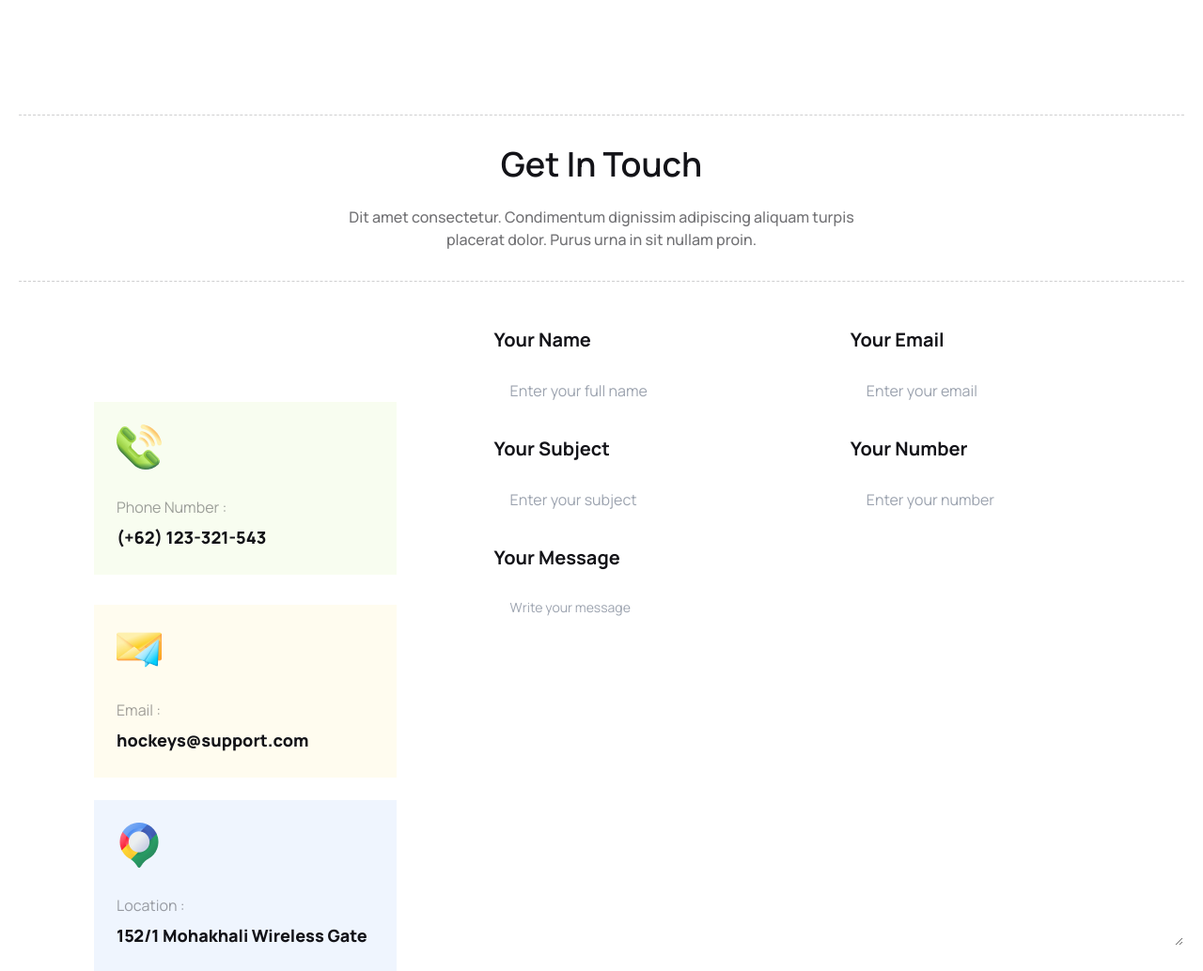
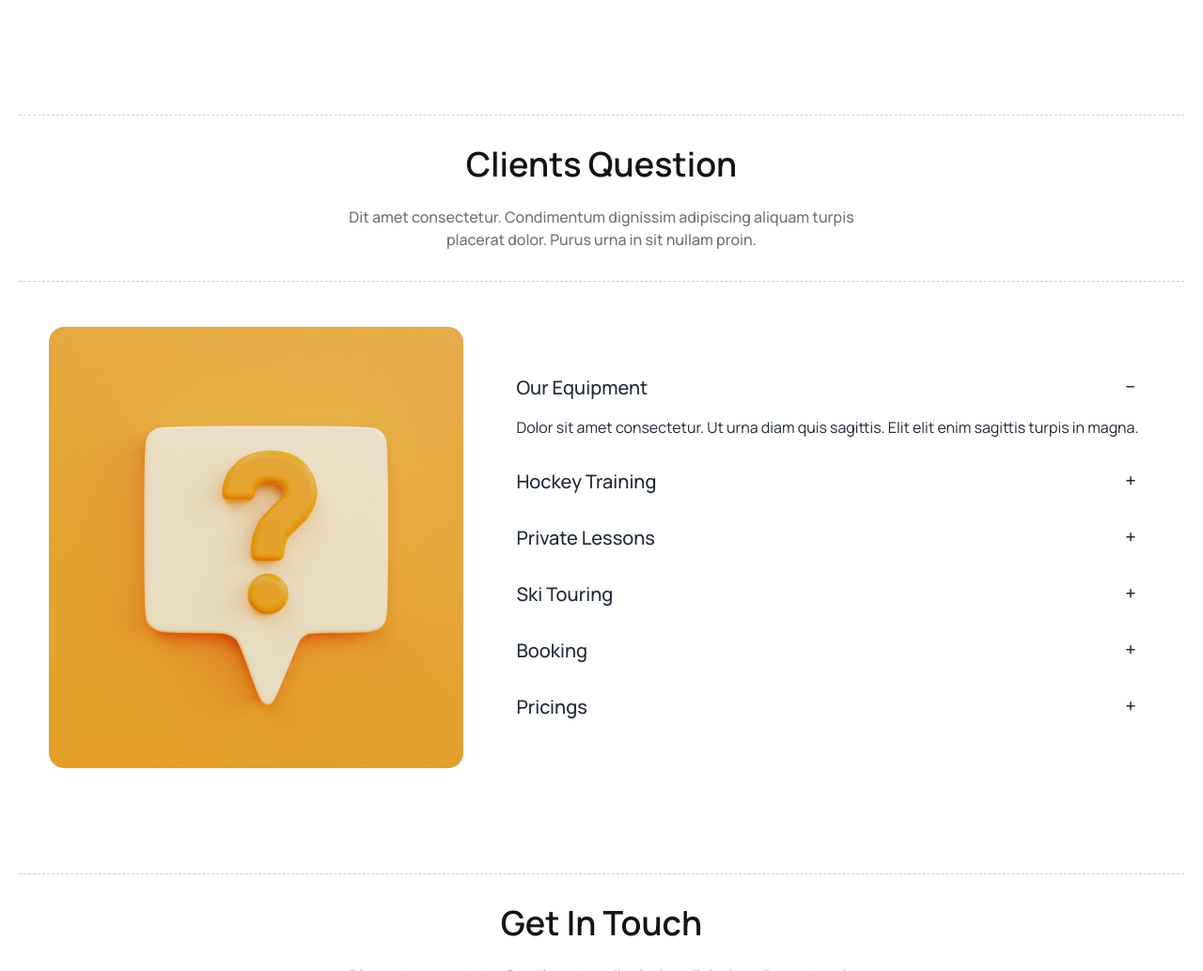
Before and after one commit to yasin-arft/B9A3-Hockeys, a plain HTML site: page index.html in a window 1280 px wide. Shown: the part 3580-4614 px from the top of the page at 94% size. Drawn offline with nearby package versions, Linux system fonts and the light colour scheme.

Commit message:
faq section added

```diff
--- a/index.html
+++ b/index.html
@@ -600,6 +600,86 @@
       </div>
     </section>
 
+    <!-- faq section -->
+    <section class="my-10 md:my-14 lg:my-24">
+      <div class="text-center">
+        <div class="border-t border-dashed border-secondary-color opacity-20"></div>
+        <h2 class="text-4xl font-semibold text-secondary-color mt-6 lg:mt-8">Clients Question</h2>
+        <p class="text-base font-medium text-secondary-color opacity-60 max-w-xl m-auto mt-4 lg:mt-6 mb-6 lg:mb-8">
+          Dit amet consectetur. Condimentum dignissim adipiscing aliquam turpis placerat dolor. Purus urna in sit nullam
+          proin.
+        </p>
+        <div class="border-t border-dashed border-secondary-color opacity-20"></div>
+      </div>
+      <div class="hero block mt-6 lg:mt-8">
+        <div class="hero-content gap-6 md:gap-8 lg:gap-10 flex-col lg:flex-row">
+          <img src="./images/faq.png" class="rounded-2xl" />
+          <div class="flex-1 w-full ">
+            <!-- item one -->
+            <div class="collapse collapse-plus w-full">
+              <input type="radio" name="my-accordion-3" checked="checked" />
+              <div class="collapse-title text-xl font-medium">
+                Our Equipment
+              </div>
+              <div class="collapse-content">
+                <p>Dolor sit amet consectetur. Ut urna diam quis sagittis. Elit elit enim sagittis turpis in magna.</p>
+              </div>
+            </div>
+            <!-- item two -->
+            <div class="collapse collapse-plus">
+              <input type="radio" name="my-accordion-3" />
+              <div class="collapse-title text-xl font-medium">
+                Hockey Training
+              </div>
+              <div class="collapse-content">
+                <p>Dolor sit amet consectetur. Ut urna diam quis sagittis. Elit elit enim sagittis turpis in magna.</p>
+              </div>
+            </div>
+            <!-- item three -->
+            <div class="collapse collapse-plus">
+              <input type="radio" name="my-accordion-3" />
+              <div class="collapse-title text-xl font-medium">
+                Private Lessons
+              </div>
+              <div class="collapse-content">
+                <p>Dolor sit amet consectetur. Ut urna diam quis sagittis. Elit elit enim sagittis turpis in magna.</p>
+              </div>
+            </div>
+            <!-- item four -->
+            <div class="collapse collapse-plus">
+              <input type="radio" name="my-accordion-3" />
+              <div class="collapse-title text-xl font-medium">
+                Ski Touring
+              </div>
+              <div class="collapse-content">
+                <p>Dolor sit amet consectetur. Ut urna diam quis sagittis. Elit elit enim sagittis turpis in magna.</p>
+              </div>
+            </div>
+            <!-- item five -->
+            <div class="collapse collapse-plus">
+              <input type="radio" name="my-accordion-3" />
+              <div class="collapse-title text-xl font-medium">
+                Booking
+              </div>
+              <div class="collapse-content">
+                <p>Dolor sit amet consectetur. Ut urna diam quis sagittis. Elit elit enim sagittis turpis in magna.</p>
+              </div>
+            </div>
+            <!-- item six -->
+            <div class="collapse collapse-plus">
+              <input type="radio" name="my-accordion-3" />
+              <div class="collapse-title text-xl font-medium">
+                Pricings
+              </div>
+              <div class="collapse-content">
+                <p>Dolor sit amet consectetur. Ut urna diam quis sagittis. Elit elit enim sagittis turpis in magna.</p>
+              </div>
+            </div>
+          </div>
+        </div>
+      </div>
+    </section>
+
     <!-- get in touch section -->
     <section class="my-10 md:my-14 lg:my-24">
       <div class="text-center">
```
